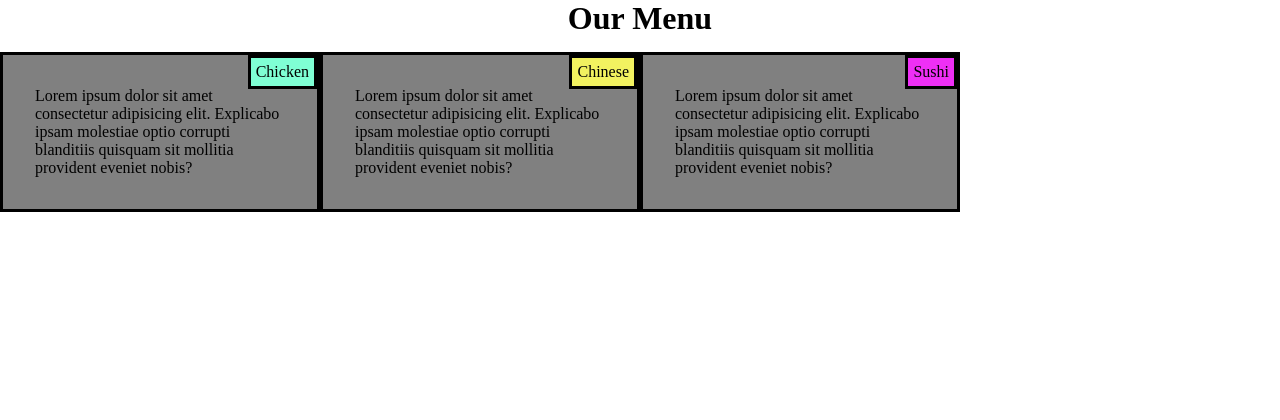
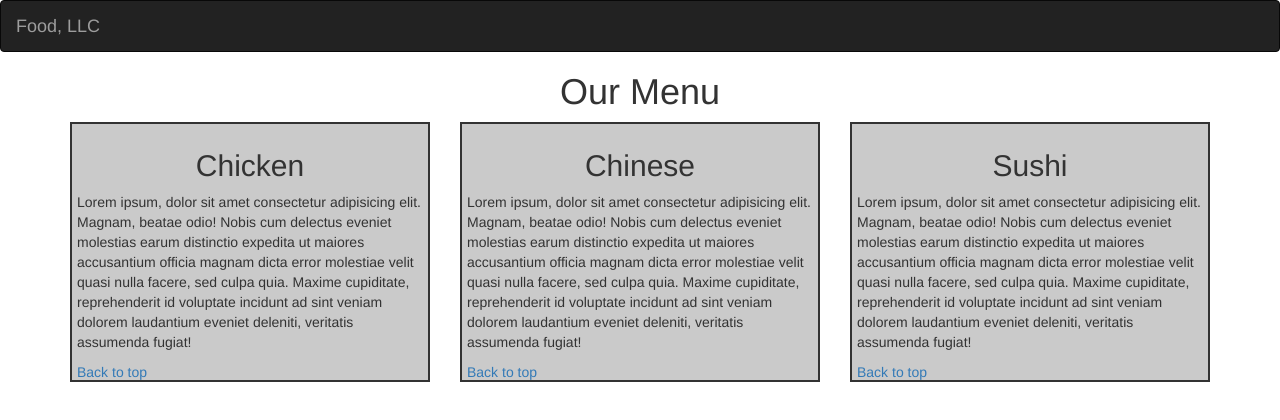
Before and after one commit to shubhampardeshi11/cousera-test, a plain HTML site: page index.html in a window 1280 px wide. Drawn offline with nearby package versions, Linux system fonts and the light colour scheme.

Commit message:
mod3-sol

```diff
--- a/index.html
+++ b/index.html
@@ -5,44 +5,101 @@
     <meta charset="UTF-8">
     <meta http-equiv="X-UA-Compatible" content="IE=edge">
     <meta name="viewport" content="width=device-width, initial-scale=1.0">
-    <title>Mod2-SOL</title>
-    <link rel="stylesheet" href="style.css">
+    <title>Module3-Assignment</title>
+    <link rel="stylesheet" href="styles.css">
+    <link rel="stylesheet" href="https://maxcdn.bootstrapcdn.com/bootstrap/3.4.1/css/bootstrap.min.css">
+    <script src="https://ajax.googleapis.com/ajax/libs/jquery/3.5.1/jquery.min.js"></script>
+    <script src="https://maxcdn.bootstrapcdn.com/bootstrap/3.4.1/js/bootstrap.min.js"></script>
 </head>
 
 <body>
-    <h1>Our Menu</h1>
 
-    <div class="row">
-        <section>
+    <nav class="navbar navbar-inverse">
+        <div class="container-fluid">
+            <div class="navbar-header">
+                <button type="button" class="navbar-toggle" data-toggle="collapse" data-target="#myNavbar">
+                    <span class="icon-bar"></span>
+                    <span class="icon-bar"></span>
+                    <span class="icon-bar"></span>
+                </button>
+                <a class="navbar-brand" href="#">Food, LLC</a>
+            </div>
+            <div class="collapse navbar-collapse d-md-none" id="myNavbar">
+                <ul class="nav navbar-nav visible-xs">
 
-            <div class="my-container col-lg-3 col-md-6 col-sm-12">
-                <div class="h1">Chicken</div>
+                    <li><a href="#">Chicken</a></li>
+                    <li><a href="#">Chinese</a></li>
+                    <li><a href="#">Sushi</a></li>
+                </ul>
+            </div>
+        </div>
+    </nav>
 
-                <p> Lorem ipsum dolor sit amet consectetur adipisicing elit. Explicabo ipsam molestiae optio corrupti
-                    blanditiis quisquam sit mollitia provident eveniet nobis?</p>
+    <section>
+        <h1 class="py-3 w-100 text-center">Our Menu</h1>
+    </section>
+    <section>
+        <div class="container">
+
+            <div class="row">
+
+                <div class="col-md-4 col-sm-6">
+                    <div class="chicken">
+                        <div class="heading">
+                            <h2>
+                                Chicken
+                            </h2>
+                        </div>
+                        <p>
+                            Lorem ipsum, dolor sit amet consectetur adipisicing elit. Magnam, beatae odio! Nobis cum
+                            delectus eveniet molestias earum distinctio expedita ut maiores accusantium officia magnam
+                            dicta error molestiae velit quasi nulla facere, sed culpa quia. Maxime cupiditate,
+                            reprehenderit id voluptate incidunt ad sint veniam dolorem laudantium eveniet deleniti,
+                            veritatis assumenda fugiat!
+                        <p class="float-end"><a href="#">Back to top</a></p>
+
+                    </div>
+                </div>
+                <div class="col-md-4 col-sm-6">
+                    <div class="chinese">
+                        <div class="heading">
+                            <h2>
+                                Chinese
+                            </h2>
+                        </div>
+                        <p>
+                            Lorem ipsum, dolor sit amet consectetur adipisicing elit. Magnam, beatae odio! Nobis cum
+                            delectus eveniet molestias earum distinctio expedita ut maiores accusantium officia magnam
+                            dicta error molestiae velit quasi nulla facere, sed culpa quia. Maxime cupiditate,
+                            reprehenderit id voluptate incidunt ad sint veniam dolorem laudantium eveniet deleniti,
+                            veritatis assumenda fugiat!
+
+                        <p class="float-end"><a href="#">Back to top</a></p>
+                    </div>
+                </div>
+                <div class="col-md-4 col-sm-12">
+                    <div class="sushi">
+                        <div class="heading">
+                            <h2>
+                                Sushi
+                            </h2>
+                        </div>
+                        <p>
+                            Lorem ipsum, dolor sit amet consectetur adipisicing elit. Magnam, beatae odio! Nobis cum
+                            delectus eveniet molestias earum distinctio expedita ut maiores accusantium officia magnam
+                            dicta error molestiae velit quasi nulla facere, sed culpa quia. Maxime cupiditate,
+                            reprehenderit id voluptate incidunt ad sint veniam dolorem laudantium eveniet deleniti,
+                            veritatis assumenda fugiat!
+                        <p class="float-end"><a href="#">Back to top</a></p>
+
+                    </div>
+                </div>
             </div>
-        </section>
+        </div>
 
-        <section>
 
-            <div class="my-container col-lg-3 col-md-6 col-sm-12">
-                <div class="h1 bc2">Chinese</div>
 
-                <p> Lorem ipsum dolor sit amet consectetur adipisicing elit. Explicabo ipsam molestiae optio corrupti
-                    blanditiis quisquam sit mollitia provident eveniet nobis?</p>
-            </div>
-        </section>
-
-        <section>
-
-            <div class="my-container col-lg-3 col-md-6 col-sm-12">
-                <div class="h1 bc3">Sushi</div>
-
-                <p> Lorem ipsum dolor sit amet consectetur adipisicing elit. Explicabo ipsam molestiae optio corrupti
-                    blanditiis quisquam sit mollitia provident eveniet nobis?</p>
-            </div>
-        </section>
-    </div>
+    </section>
 </body>
 
 </html>
--- /dev/null
+++ b/styles.css
@@ -0,0 +1,26 @@
+h2{
+  text-align: center;
+  }
+
+.chicken{
+  height: 260px;
+  border: 2px solid;
+  background-color: rgb(202, 202, 202);
+  padding: 5px;
+  margin-bottom: 25px;
+}
+
+.chinese{
+  height: 260px;
+  border: 2px solid;
+  background-color: rgb(202, 202, 202);
+  padding: 5px;
+  margin-bottom: 25px;
+}
+.sushi{
+  height: 260px;
+  border: 2px solid;
+  background-color: rgb(202, 202, 202);
+  padding: 5px;
+
+}
```
